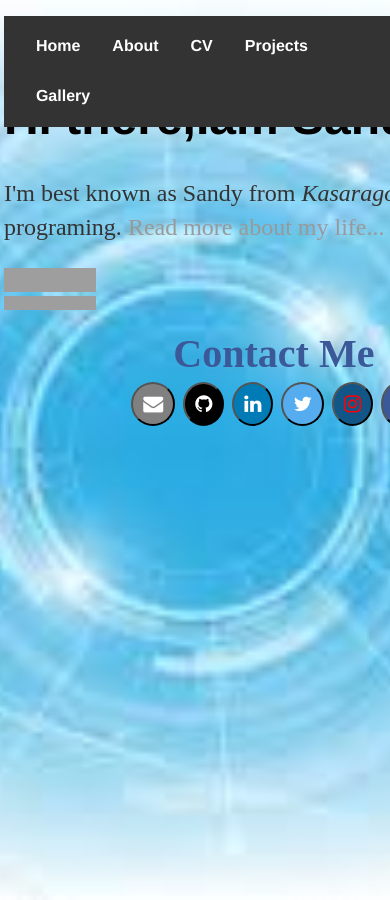
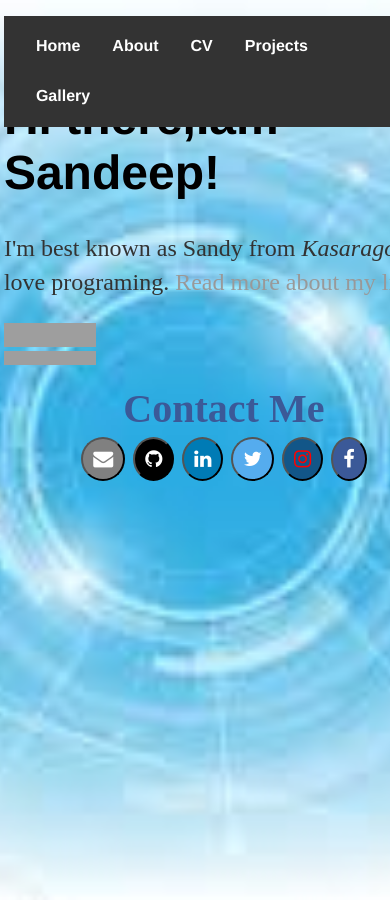
Before and after one commit to sandeepnayaks/sandeepnayaks.github.io, a Jekyll site: the page built from index.html, in a window 390 px wide. Built offline with Jekyll 4.4.1, drawn with Linux system fonts in a browser that asks for light colours; grey boxes are pictures that could not be loaded.

Commit message:
Update main.css

```diff
--- a/css/main.css
+++ b/css/main.css
@@ -1,8 +1,8 @@
 body { margin:90px 1%;top:0; width: 100%;
 }
-@media screen and (max-width:540px) {
+@media screen and (max-width:440px) {
     body{
-      width:540px;
+      width:440px;
   }}
 html {
   background: url(../../bg1.jpg) no-repeat center center fixed;
```
